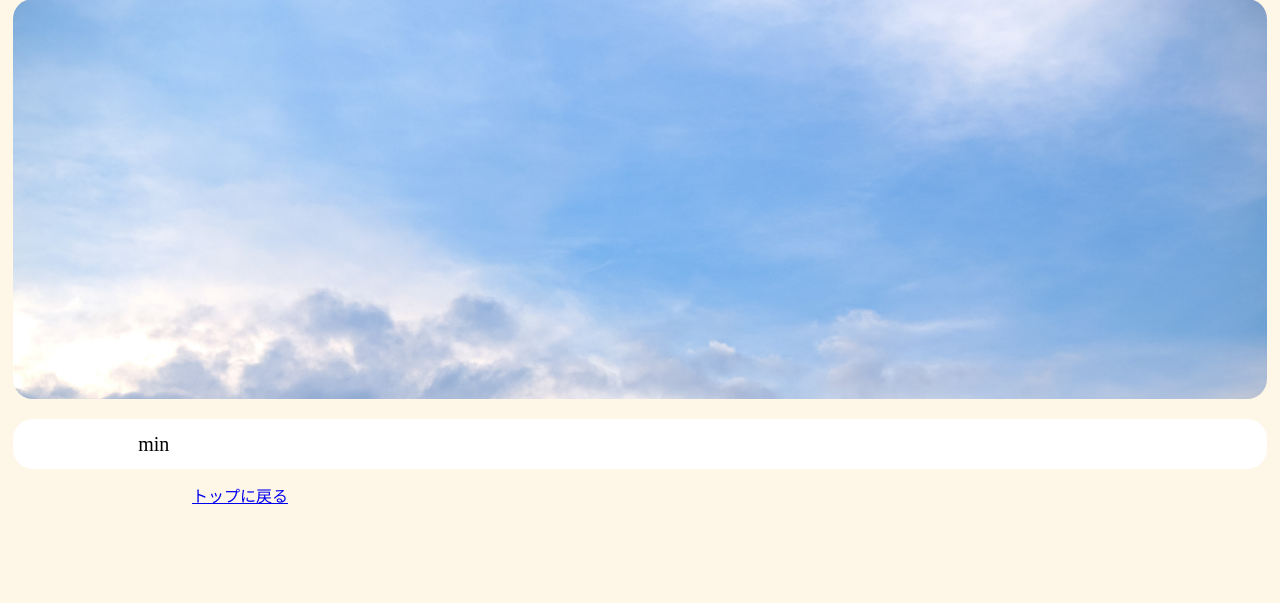
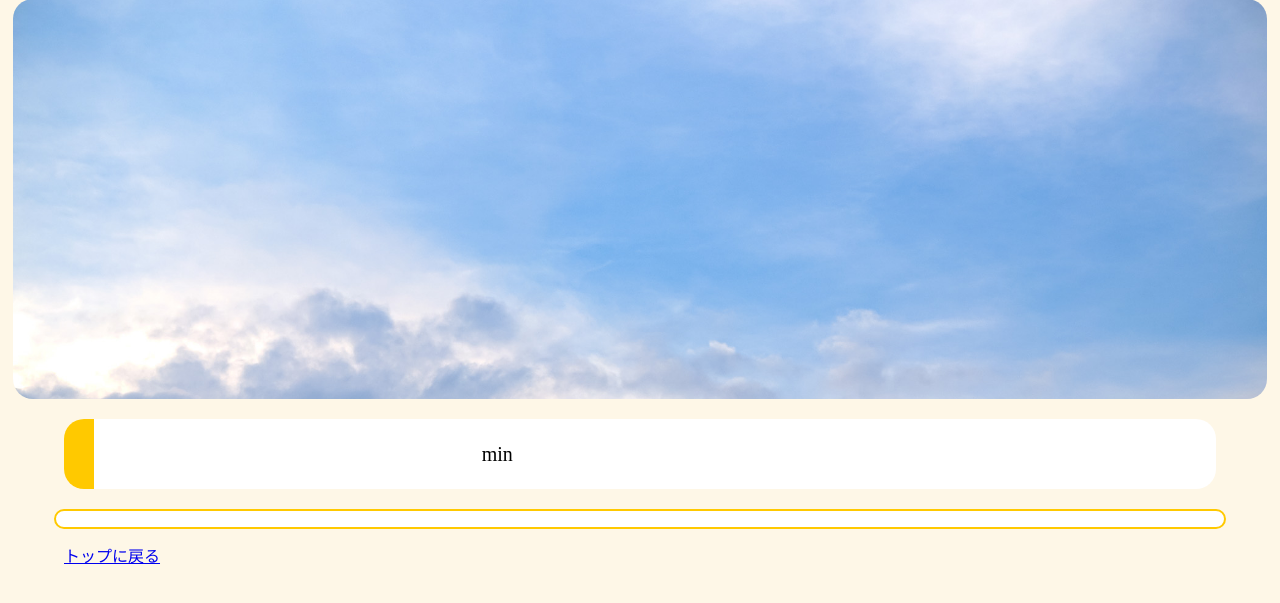
Before and after one commit to stedy66/nebosuke_awaker, a PHP site: page /mrdetail.php?MR_ID=1 in a window 1280 px wide. Shown: the part 141-744 px from the top of the page. Run offline with PHP 8.4, Linux system fonts and the light colour scheme; tables that the repository leaves empty or names only in its code hold one stand-in row (values such as "Sample post"); data that the repository does not hold is empty.

Commit message:
mrdetail.phpのcss追加

```diff
--- a/css/mrdetail.css
+++ b/css/mrdetail.css
@@ -54,8 +54,8 @@ body {
   -webkit-box-align: center;
       -ms-flex-align: center;
           align-items: center;
-  height: 50px;
-  width: 98%;
+  height: 70px;
+  width: 90%;
   border-radius: 20px;
   background-color: #fff;
 }
@@ -65,6 +65,67 @@ body {
 }
 
 .step .step_seq {
+  width: 30px;
+  height: 100%;
+  background-color: #ffc900;
+  border-radius: 20px 0 0 20px;
+  display: -webkit-box;
+  display: -ms-flexbox;
+  display: flex;
+  -webkit-box-align: center;
+      -ms-flex-align: center;
+          align-items: center;
+  -webkit-box-pack: center;
+      -ms-flex-pack: center;
+          justify-content: center;
+}
+
+.step .step_name {
+  width: 30%;
+  display: -webkit-box;
+  display: -ms-flexbox;
+  display: flex;
+  -webkit-box-align: center;
+      -ms-flex-align: center;
+          align-items: center;
+  -webkit-box-pack: center;
+      -ms-flex-pack: center;
+          justify-content: center;
+}
+
+.step .step_period {
   width: 10%;
+  display: -webkit-box;
+  display: -ms-flexbox;
+  display: flex;
+  -webkit-box-align: center;
+      -ms-flex-align: center;
+          align-items: center;
+  -webkit-box-pack: center;
+      -ms-flex-pack: center;
+          justify-content: center;
+}
+
+.step .step_description {
+  display: -webkit-box;
+  display: -ms-flexbox;
+  display: flex;
+  -webkit-box-align: center;
+      -ms-flex-align: center;
+          align-items: center;
+  -webkit-box-pack: center;
+      -ms-flex-pack: center;
+          justify-content: center;
+}
+
+#comment {
+  margin: 20px auto 20px auto;
+  width: 90%;
+  border-radius: 20px;
+  background-color: #fff;
+  border: 2px solid #ffc900;
+  padding: 8px 8px;
+  font-size: 20px;
+  line-height: 150%;
 }
 /*# sourceMappingURL=mrdetail.css.map */
--- a/mrdetail.php
+++ b/mrdetail.php
@@ -67,12 +67,12 @@ else {
     <!-- コメント -->
     <?php
       //nl2br関数はphpの改行コードをhtmlの改行タグに変換してくれる関数
-      echo '<p style="width: 70%; margin-left: auto; margin-right: auto;">'.nl2br($package["DESCRIPTION"]).'</p>';
+      echo '<p id="comment">'.nl2br($package["DESCRIPTION"]).'</p>';
     ?>
     <!-- YouTubeリンク（矢部さんのレイアウトには現れないので、要確認） -->
     <?php
     if ($package["YOUTUBE"]!="") {
-      echo '<p style="width: 70%; margin-left: auto; margin-right: auto;"><a href="'.$package["YOUTUBE"].'">YouTubeへリンク<a/></p>';
+      echo '<p style="margin: 20px auto 30px auto; width: 90%;"><a href="'.$package["YOUTUBE"].'">YouTubeへリンク<a/></p>';
     }
     ?>
     <!-- ログイン状態なら「ダウンロードする・実行する」ボタンを追加 -->
@@ -90,13 +90,11 @@ else {
         $count = $stmt->fetchColumn();
         $view="";
         if ($count>0) {
-          $view.='<p style="width: 70%; margin-left: auto; margin-right: auto;">';
-          $view.='「ダウンロード済みのモーニングルーティンです」';
-          $view.='</p>';
-          $view.='<p style="width: 70%; margin-left: auto; margin-right: auto;">';
+          $view.='<p style="margin: 20px auto 30px auto; width: 90%;">';
           $view.='<a href="delete_from_mmr.php?MR_ID='.$MR_ID.'">';
-          $view.='「削除する（my morning routineから削除します）」';
+          $view.='削除する（my morning routineから削除します）';
           $view.='</a>';
+          $view.='　ダウンロード済みのモーニングルーティンです';
           $view.='</p>';
         } else {
           $view.='<p style="width: 70%; margin-left: auto; margin-right: auto;">';
@@ -108,14 +106,14 @@ else {
         echo $view;
       } else if (isset($_SESSION["chk_ssid"]) && $_SESSION["chk_ssid"]==session_id() && $_SESSION["USER_ID"]==$package["USER_ID"]) {
         $view="";
-        $view.='<p style="width: 70%; margin-left: auto; margin-right: auto;">';
+        $view.='<p style="margin: 20px auto 30px auto; width: 90%;">';
         $view.='<a href="edit.php".php>';
         $view.='「編集する」';
         $view.='</a>';
         $view.='</p>';
         echo $view;
       }
-      echo '<p style="width: 70%; margin-left: auto; margin-right: auto;"><a href="top2.php".php>トップに戻る</a></p>';
+      echo '<p  style="margin: 20px auto 30px auto; width: 90%;"><a href="top2.php".php>トップに戻る</a></p>';
     ?>
 </body>
 </html>
--- a/userreg.php
+++ b/userreg.php
@@ -38,7 +38,7 @@ function confirm_test() {
       <input type="text" name="USER_ID" placeholder="4文字以上の英数字を入力してください" required value="<?=$_SESSION["USER_ID"]?>" pattern="^([a-zA-Z0-9]{4,})$" title="4文字以上の英数字のみで入力して下さい"/>
       <?php
       if ($_SESSION["duplicate"]==1) {
-        echo "そのIDは使用できません、別のID名を指定してください";
+        echo "そのIDは使用できません、別のIDを指定してください";
         $_SESSION["duplicate"]=0;
       }
       ?>
```
